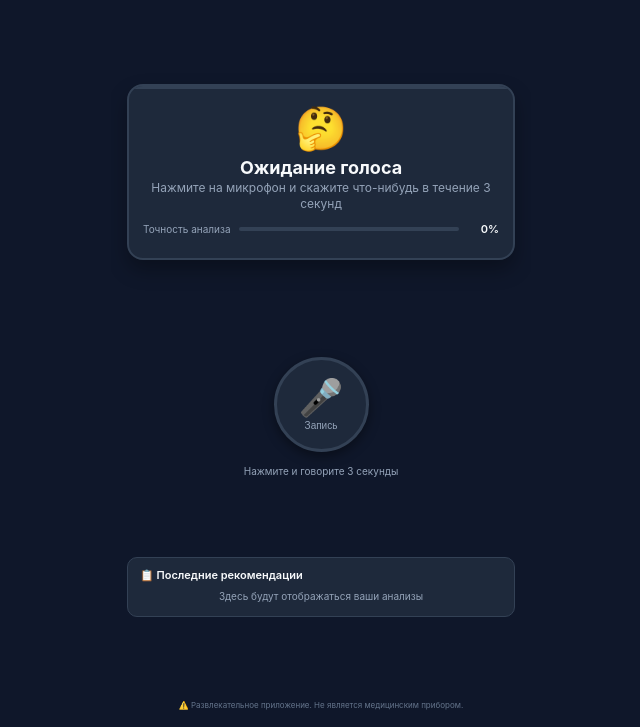
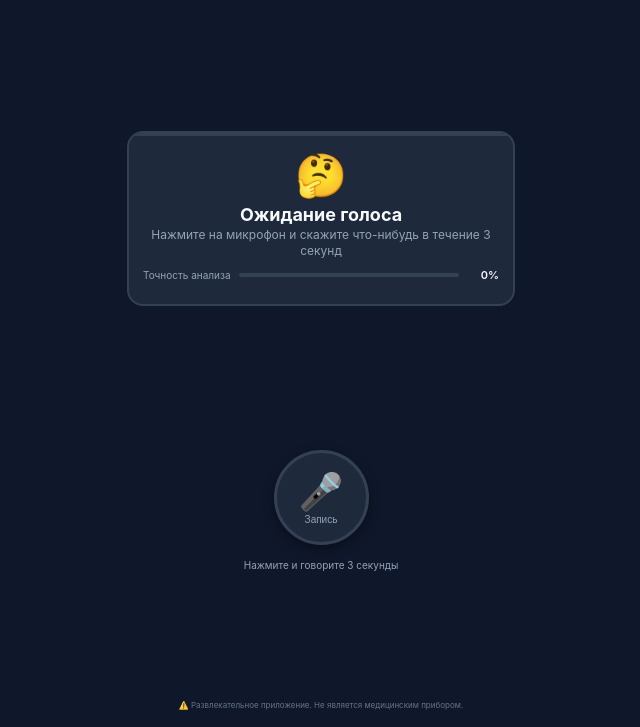
Before and after one commit to Makafire/voice-health-app, a website: page index.html in a window 1280 px wide. Shown: the part 73-800 px from the top of the page, without its empty margins (319-959 px from the left). Drawn offline with Linux system fonts and the light colour scheme.

Commit message:
Update index.html

```diff
--- a/index.html
+++ b/index.html
@@ -61,14 +61,6 @@
             <p class="mic-hint" id="micHint">Нажмите и говорите 3 секунды</p>
         </div>
 
-        <!-- История рекомендаций -->
-        <div class="history-section">
-            <h3 class="history-title">📋 Последние рекомендации</h3>
-            <div class="history-list" id="historyList">
-                <span class="history-empty">Здесь будут отображаться ваши анализы</span>
-            </div>
-        </div>
-
         <!-- Дисклеймер -->
         <footer class="disclaimer">
             <p>⚠️ Развлекательное приложение. Не является медицинским прибором.</p>
```
